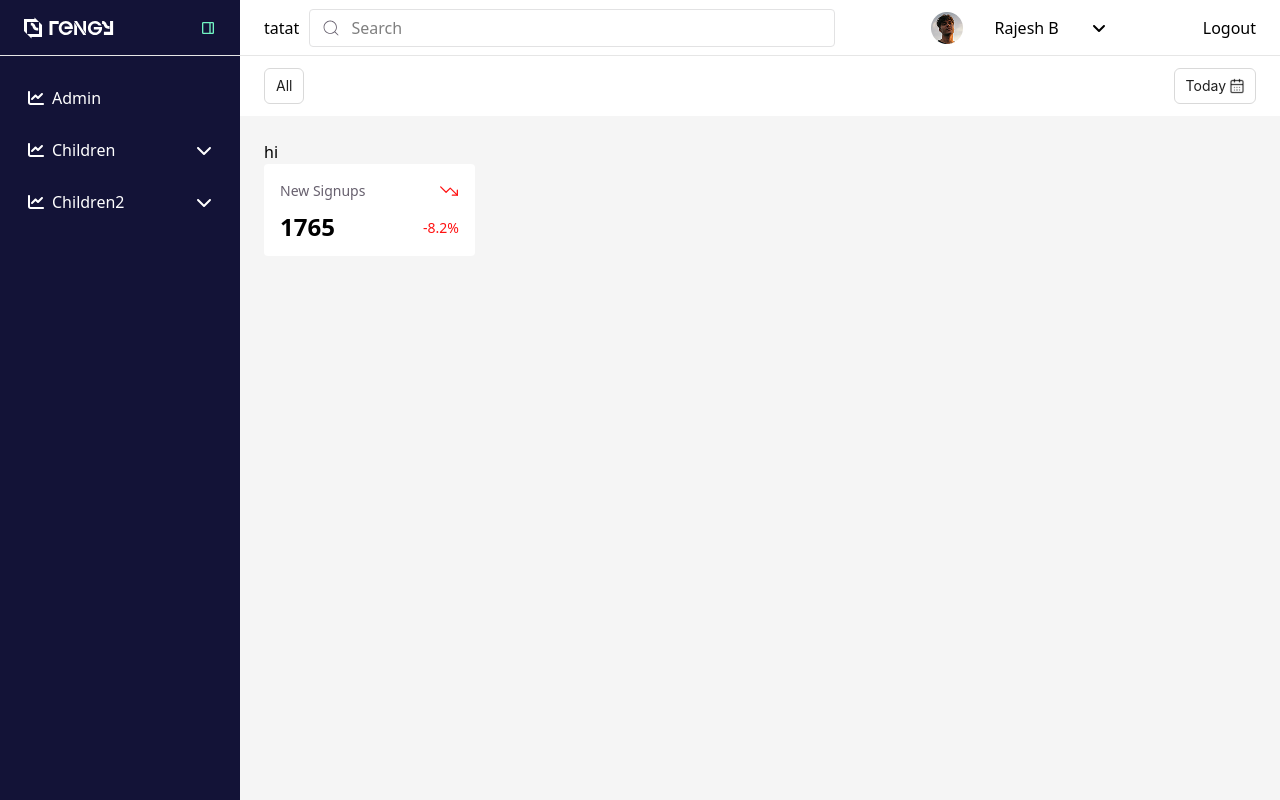
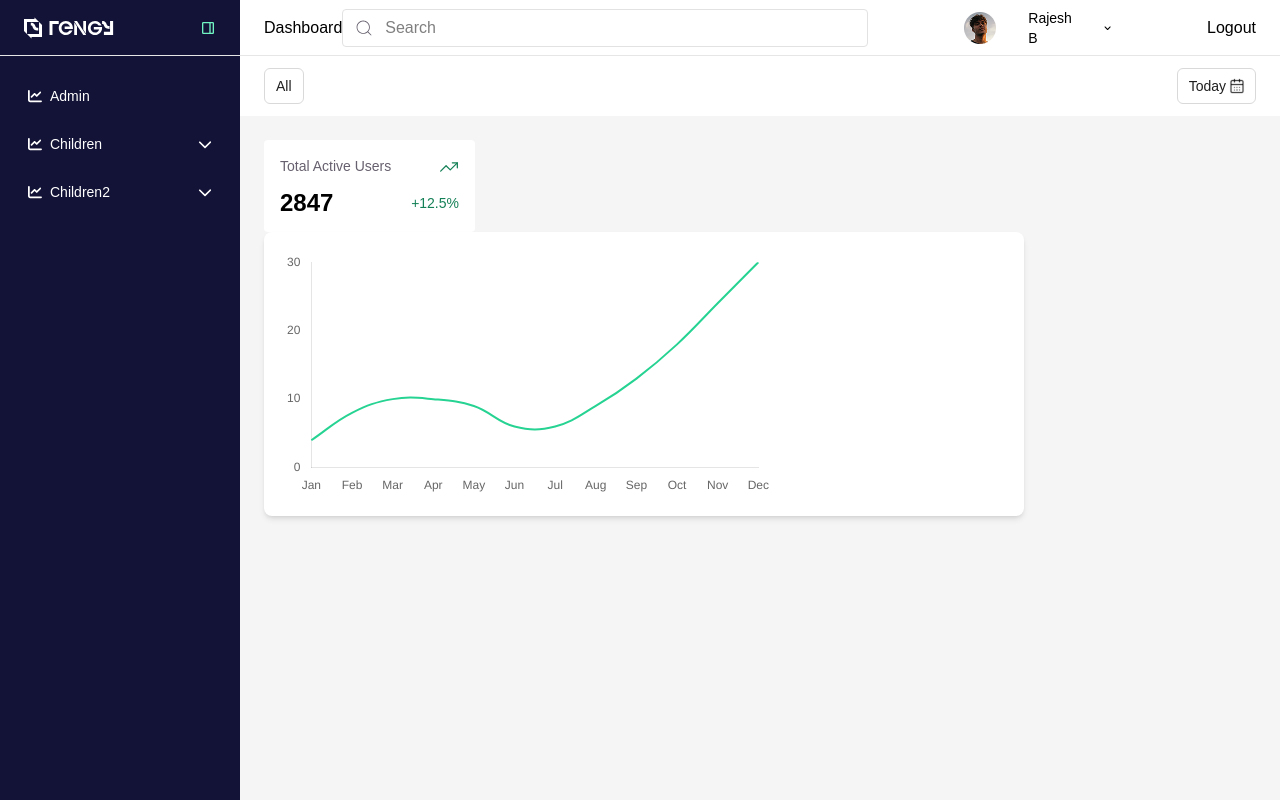
Before and after one commit to palpxdev123/Rengy-WebAdmin, a React (Vite) app: page / in a window 1280 px wide. Built offline with nearby package versions, Linux system fonts and the light colour scheme; sample sign-in values are in the browser's storage.

Commit message:
Typo and Line graph

```diff
--- a/src/Components/Chart/index.tsx
+++ b/src/Components/Chart/index.tsx
@@ -49,7 +49,7 @@ const BookingChart: React.FC<BookingChartProps> = ({
 
   const options: ChartOptions<"doughnut"> = {
     responsive: true,
-    maintainAspectRatio: false, // ✅ important for fixed sizing
+    maintainAspectRatio: false,
     plugins: {
       legend: {
         display: false,
--- a/src/Components/Line/index.tsx
+++ b/src/Components/Line/index.tsx
@@ -1,4 +1,4 @@
-import { useRef } from "react";
+import { useRef, useMemo } from "react";
 import {
   Chart as ChartJS,
   CategoryScale,
@@ -9,30 +9,88 @@ import {
   Tooltip,
   Legend,
 } from "chart.js";
+import { Line } from "react-chartjs-2";
+import type { ChartData, ChartOptions, ChartDataset } from "chart.js";
 
-// ✅ Import types separately
-import type { ChartData, ChartOptions } from "chart.js";
+ChartJS.register(
+  CategoryScale,
+  LinearScale,
+  PointElement,
+  LineElement,
+  Title,
+  Tooltip,
+  Legend
+);
 
-import { Line } from "react-chartjs-2";
-
-// Register Chart.js modules
-ChartJS.register(CategoryScale, LinearScale, PointElement, LineElement, Title, Tooltip, Legend);
-
-interface LoanRequestChartProps {
-  data: ChartData<"line">;
-  options?: ChartOptions<"line">;
-  title?: string;
-}
-
-const LoanRequestChart: React.FC<LoanRequestChartProps> = ({ data, options, title }) => {
+const Linegraph: React.FC = () => {
   const chartRef = useRef<ChartJS<"line"> | null>(null);
 
+  const chartData: ChartData<"line"> = useMemo(() => {
+    const chart = chartRef.current;
+    let gradient: CanvasGradient | string = "#27D392";
+
+    if (chart) {
+      const ctx = chart.ctx;
+      gradient = ctx.createLinearGradient(0, 0, 0, 400);
+      gradient.addColorStop(0, "rgba(39, 211, 146, 0.6)"); // top green
+      gradient.addColorStop(1, "rgba(255, 255, 255, 0.2)"); // bottom white
+    }
+
+    const baseDataset = {
+      label: "Loan requests",
+      data: [4, 8, 10, 10, 9, 6, 6, 9, 13, 18, 24, 30],
+      borderColor: "#27D392",
+      borderWidth: 2,
+      fill: true,
+      backgroundColor: "rgba(39, 211, 146, 0.3)", // fill color
+      tension: 0.4,
+      pointRadius: 0, // ✅ remove the dots
+    };
+
+    return {
+      labels: [
+        "Jan",
+        "Feb",
+        "Mar",
+        "Apr",
+        "May",
+        "Jun",
+        "Jul",
+        "Aug",
+        "Sep",
+        "Oct",
+        "Nov",
+        "Dec",
+      ],
+      datasets: [baseDataset],
+    };
+  }, []);
+
+  const chartOptions: ChartOptions<"line"> = {
+    responsive: true,
+    plugins: { legend: { display: false } },
+    scales: {
+      x: { grid: { display: false } },
+      y: {
+        grid: { display: false },
+        ticks: {
+          stepSize: 10,
+          callback: (value) => value.toString(),
+        },
+        min: 0,
+        max: 30,
+      },
+    },
+  };
+
   return (
-    <div className="w-full max-w-3xl h-[350px] bg-white rounded-lg shadow-md p-5">
-      {title && <h3 className="text-lg font-semibold mb-3">{title}</h3>}
-      <Line ref={chartRef} data={data} options={options} />
+    <div
+      className="w-full max-w-3xl h-[350px] bg-white rounded-lg shadow-md p-5"
+      style={{ width: "760px", height: "284px" }} // fixed size
+    >
+      <Line ref={chartRef} data={chartData} options={chartOptions} />
     </div>
   );
 };
 
-export default LoanRequestChart;
+export default Linegraph;
--- a/src/Components/Select/index.tsx
+++ b/src/Components/Select/index.tsx
@@ -74,7 +74,8 @@ const SelectComponent: React.FC<SelectComponentProps> = ({
         searchValue={searchValue}
         // searchValue={searchValue}
 
-        style={{height: 36}}
+        style={{ height: 36, fontFamily: "General Sans, sans-serif" }}
+
       />
       {error && touched && <div style={{ color: "red" }}>{error}</div>}
     </div>
--- /dev/null
+++ b/src/Components/Typo/style.scss
@@ -0,0 +1,23 @@
+@import"../../styles/mixins";
+@import"../../styles/variables";
+.hone{
+    @include hone();
+}
+.htwo{
+    @include htwo();
+}
+.hthree{
+    @include hthree();
+}
+.hfour{
+    @include hfour();
+}
+.text-one{
+    @include text-one();
+}
+.text-two{
+    @include text-two();
+}
+.text-three{
+    @include text-three();
+}
--- a/src/Layout/Header/index.tsx
+++ b/src/Layout/Header/index.tsx
@@ -4,6 +4,7 @@ import Profile from "../../assets/images/profile.png";
 import { FaAngleDown } from "react-icons/fa6";
 import { AuthContext } from "../../../Utils/AuthProvider";
 import SelectComponent from "../../Components/Select";
+import"../../Components/Typo/style.scss";
 
 interface props {
   title: String
@@ -22,7 +23,7 @@ const Header = ({
         <Input placeholder="Search" search />
         <div className="flex justify-center items-center gap-8">
          <img src={Profile} alt="" height={32} width={32}/>
-         <p>Rajesh B</p>
+         <p className="text-one">Rajesh B</p>
          <FaAngleDown/>
         </div>
         <div>
--- a/src/Layout/Sidebar/index.tsx
+++ b/src/Layout/Sidebar/index.tsx
@@ -5,6 +5,7 @@ import { NavLink, useLocation } from "react-router-dom";
 import { RengyLogo } from "../../assets/Images";
 import { FaChevronDown, FaChevronUp } from "react-icons/fa6";
 import { useEffect } from "react";
+import"../../Components/Typo/style.scss";
 
 const Sidebar = ({ toggle, setToggle }: any) => {
   const location = useLocation();
@@ -22,7 +23,7 @@ const Sidebar = ({ toggle, setToggle }: any) => {
   const recursionFunction = (items: any, child: string, title: any) => {
     return (
       <div
-        className={`flex flex-col gap-[8px] ${
+        className={`flex flex-col gap-[8px] text-one ${
           child === "child" && "ml-[12px] "
         }`}
       >
@@ -88,7 +89,7 @@ const Sidebar = ({ toggle, setToggle }: any) => {
                         : "text-white"
                     } py-[10px] px-[12px] rounded-[4px] flex justify-between  cursor-pointer items-center transition-all duration-100 ease-in-out`}
                   >
-                    <div className="flex items-center gap-[8px] ">
+                    <div className="flex items-center gap-[8px] text-two">
                       {menu?.icon}
                       {menu?.title}{" "}
                     </div>
--- a/src/Pages/Dashboard/index.tsx
+++ b/src/Pages/Dashboard/index.tsx
@@ -1,14 +1,68 @@
+import Linegraph from "../../Components/Line";
 import PageLayout from "../../Components/PageLayout";
 import "../../Styles/index.scss";
 import FlatCard from "./Components/Cards";
+import type { ChartData, ChartDataset, ChartOptions } from "chart.js";
 import './style.scss';
+
 const Dashboard = () => {
+  // Base dataset
+  const baseDataset: ChartDataset<"line", number[]> = {
+    label: "Loan requests",
+    data: [4, 8, 10, 10, 9, 6, 6, 9, 13, 18, 24, 30],
+    borderColor: "#27D392",
+    borderWidth: 2,
+    fill: true,
+    backgroundColor: "#27D392",
+    tension: 0.4,
+  };
+
+  // Chart data
+  const chartData: ChartData<"line", number[], string> = {
+    labels: [
+      "Jan",
+      "Feb",
+      "Mar",
+      "Apr",
+      "May",
+      "Jun",
+      "Jul",
+      "Aug",
+      "Sep",
+      "Oct",
+      "Nov",
+      "Dec",
+    ],
+    datasets: [baseDataset],
+  };
+
+  // Chart options
+  const chartOptions: ChartOptions<"line"> = {
+    responsive: true,
+    plugins: {
+      legend: { display: false },
+    },
+    scales: {
+      x: { grid: { display: false } },
+      y: {
+        beginAtZero: true,
+        grid: { color: "#E2E8F0" },
+      },
+    },
+  };
+
   return (
-    <PageLayout title={"tatat"}>
-      <p>hi</p>
-      <FlatCard value={1765} percentage={-8.2} label="New Signups"/>
+    <PageLayout title={"Dashboard"}>
+      <FlatCard value={2847} percentage={12.5} label="Total Active Users" />
+
+      {/* ✅ Correct usage */}
+      <Linegraph
+        data={chartData}
+        options={chartOptions}
+        title="Loan Request Applications"
+      />
     </PageLayout>
-  )
-}
+  );
+};
 
-export default Dashboard
+export default Dashboard;
--- a/src/index.css
+++ b/src/index.css
@@ -1 +1,2 @@
 @import "tailwindcss";
+@import "../src/styles/_fonts.scss";
--- /dev/null
+++ b/src/styles/_fonts.scss
@@ -0,0 +1,3 @@
+body {
+  font-family: "General Sans", sans-serif;
+}
--- a/src/styles/_mixins.scss
+++ b/src/styles/_mixins.scss
@@ -0,0 +1,35 @@
+
+@mixin hone() {
+  font-size: 24px;
+  font-weight: 600;
+  line-height: 32px;
+}
+@mixin htwo() {
+  font-size: 16px;
+  font-weight: 600;
+  line-height: 20px;
+}
+@mixin hthree() {
+  font-size: 16px;
+  font-weight: 500;
+  line-height: 20px;
+}
+@mixin hfour(){
+  font-size: 16px;
+  font-weight: 500;
+  line-height: 140%;
+}
+@mixin text-one() {
+  font-size: 14px;
+  font-weight: 500;
+  line-height: 20px;
+}
+@mixin text-two() {
+  font-size: 14px;
+  font-weight: 400;
+  line-height: 20px;
+}
+@mixin text-three() {
+  font-size: 14px;
+  line-height: 20px;
+}
```
Also changed, not shown: src/assets/Fonts/GeneralSans-Variable.ttf (added), src/assets/Fonts/GeneralSans-VariableItalic.ttf (added).
